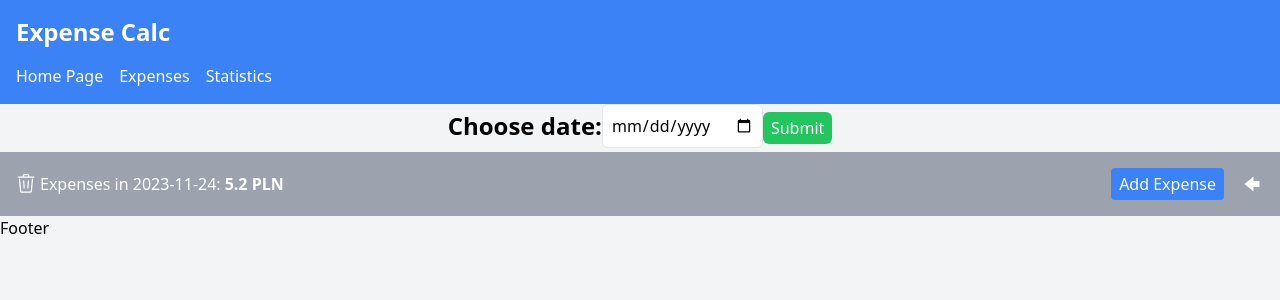
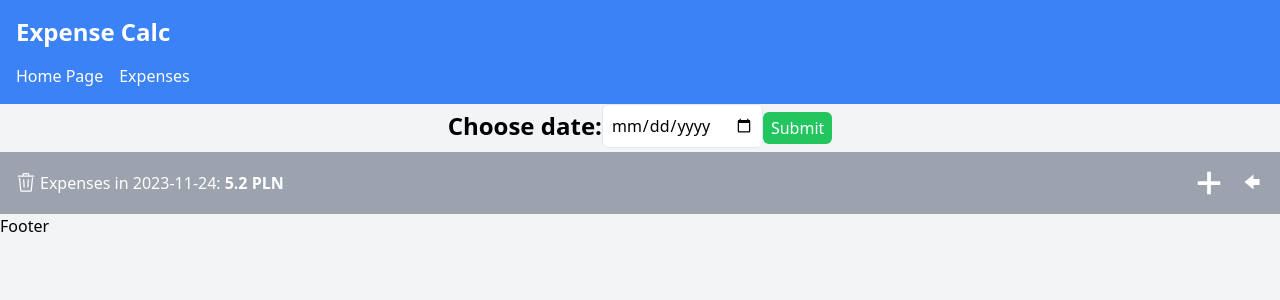
Before and after one commit to wiertlooo/expense-calculator, a React (Create React App) app: page /expenses in a window 1280 px wide. Shown: the top 300 px of the page. Built offline with nearby package versions, Linux system fonts and the light colour scheme; data requests are answered from the project's data file.

Commit message:
swapped buttons with icons

```diff
--- a/src/components/DatePanel.js
+++ b/src/components/DatePanel.js
@@ -1,6 +1,7 @@
 import React, { useState } from "react";
 import { GoArrowLeft } from "react-icons/go";
 import { GoArrowDown } from "react-icons/go";
+import { GoPlus } from "react-icons/go";
 import Modal from "./Modal";
 import ExpenseForm from "./ExpenseForm";
 import TotalValueForDate from "./TotalValueForDate";
@@ -39,19 +40,20 @@ function DatePanel({ date, children }) {
           <TotalValueForDate date={date} />
         </div>
         <div className="flex items-end">
-          <button
-            className="bg-blue-500 text-white px-2 py-1 rounded"
-            onClick={handleModal}
-          >
-            Add Expense
-          </button>
+          <div className="text-3xl cursor-pointer" onClick={handleModal}>
+            {" "}
+            <GoPlus />
+          </div>
           {showModal && (
             <Modal onClose={handleClose}>
               <ExpenseForm date={date} />
             </Modal>
           )}
 
-          <div className="ml-4 mb-1 text-2xl" onClick={handleExpanding}>
+          <div
+            className="ml-4 mb-1 text-2xl cursor-pointer"
+            onClick={handleExpanding}
+          >
             {" "}
             {expanded ? <GoArrowDown /> : <GoArrowLeft />}
           </div>
--- a/src/components/Header.js
+++ b/src/components/Header.js
@@ -17,11 +17,6 @@ function Header() {
               Expenses
             </Link>
           </li>
-          <li>
-            <Link to="/statistics" className="hover:underline">
-              Statistics
-            </Link>
-          </li>
         </ul>
       </nav>
     </header>
```
